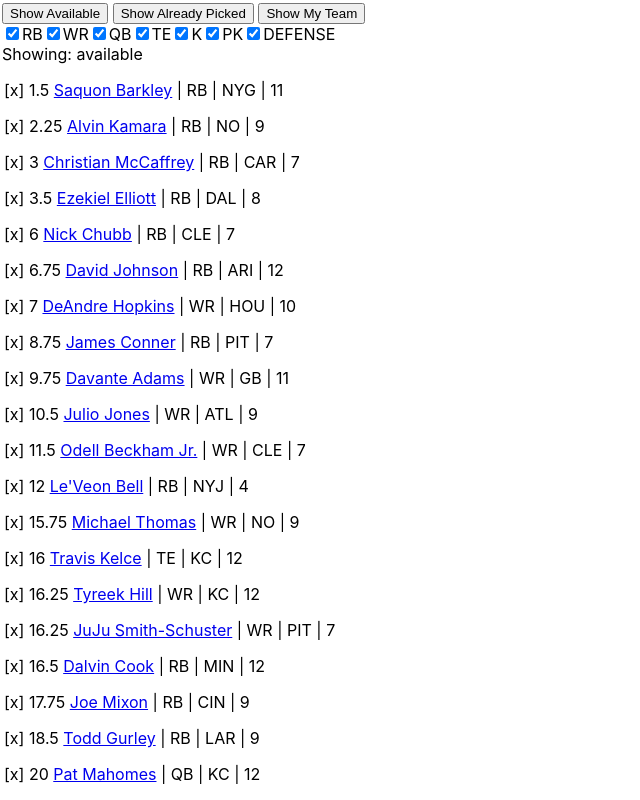
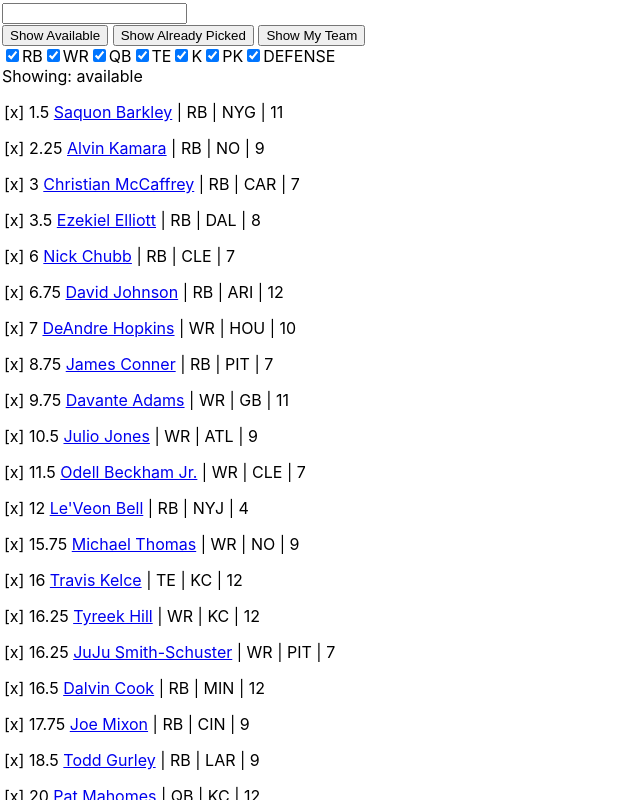
Before and after one commit to dirjk/fantasy-rankings-2019, a React (Create React App) app in the folder react-ff/: page / in a window 1280 px wide. Shown: the top 800 px of the page, without its empty margins (0-640 px from the left). Built offline with nearby package versions, Linux system fonts and the light colour scheme.

Commit message:
added a search bar to filter players to help find them easier

```diff
--- a/react-ff/src/App.jsx
+++ b/react-ff/src/App.jsx
@@ -3,6 +3,7 @@
 import getData from './parsed-data/data.js'
 
 import { Player } from './player'
+import { FilterBar } from './filter-bar'
 import { FilterBox } from './filter-box'
 import { TabControls } from './tab-controls'
 
@@ -18,10 +19,12 @@
       K: true,
       PK: true,
       DST: true,
-      activeTab: 'available'
+      activeTab: 'available',
+      searchTerm: ''
     }
     this.togglePlayer = this.togglePlayer.bind(this)
     this.onCheckChange = this.onCheckChange.bind(this)
+    this.onSearchChange = this.onSearchChange.bind(this)
     this.changeTab = this.changeTab.bind(this)
   }
   componentDidMount () {
@@ -74,13 +77,17 @@
     }
     this.setState(newState)
   }
+  onSearchChange (newSearchTerm) {
+    this.setState({ searchTerm: newSearchTerm.toLowerCase() })
+  }
   changeTab (newTab) {
-    this.setState({activeTab: newTab})
+    this.setState({ activeTab: newTab })
   }
   render () {
-    const { players, RB, WR, QB, TE, K, PK, DST, activeTab } = this.state
+    const { players, RB, WR, QB, TE, K, PK, DST, activeTab, searchTerm } = this.state
     return (
       <div style={{'padding': '2px'}}>
+        <FilterBar handleSearchChange={this.onSearchChange}/>
         <TabControls changeTab={this.changeTab}/>
         <FilterBox filter='RB' checked={RB} onToggle={() => {this.onCheckChange('RB')}}/>
         <FilterBox filter='WR' checked={WR} onToggle={() => {this.onCheckChange('WR')}}/>
@@ -102,6 +109,7 @@
                 toggleDraft={() => { this.togglePlayerDraft(i) }}
                 showPosition={this.state[player.position]}
                 activeTab={activeTab}
+                searchTerm={searchTerm}
                 />
               )
           })
--- /dev/null
+++ b/react-ff/src/filter-bar/FilterBar.jsx
@@ -0,0 +1,22 @@
+import React, { Component } from 'react'
+
+export default class FilterBar extends Component {
+    constructor (props) {
+        super(props)
+        this.state = {
+            searchTerm: ''
+        }
+        this.handleChange = this.handleChange.bind(this)
+    }
+    handleChange (event) {
+        const newSearchTerm = event.target.value
+        this.props.handleSearchChange(newSearchTerm)
+        this.setState({ searchTerm: newSearchTerm })
+    }
+    render () {
+        const { searchTerm } = this.state
+        return (
+            <input type='text' value={searchTerm} onChange={this.handleChange}/>
+        )
+    }
+}
--- /dev/null
+++ b/react-ff/src/filter-bar/index.js
@@ -0,0 +1 @@
+export { default as FilterBar } from './FilterBar.jsx'
--- a/react-ff/src/player/Player.jsx
+++ b/react-ff/src/player/Player.jsx
@@ -50,7 +50,8 @@
         }
     }
     render () {
-        const { activeTab } = this.props
+        const { activeTab, searchTerm, player } = this.props
+        if ( player['player-name'].toLowerCase().indexOf(searchTerm) === -1) { return null }
         if ( activeTab === 'available') { return this.showIfAvailable() }
         if ( activeTab === 'picked') { return this.showIfPicked() }
         if ( activeTab === 'my team') { return this.showMyTeam() }
```
